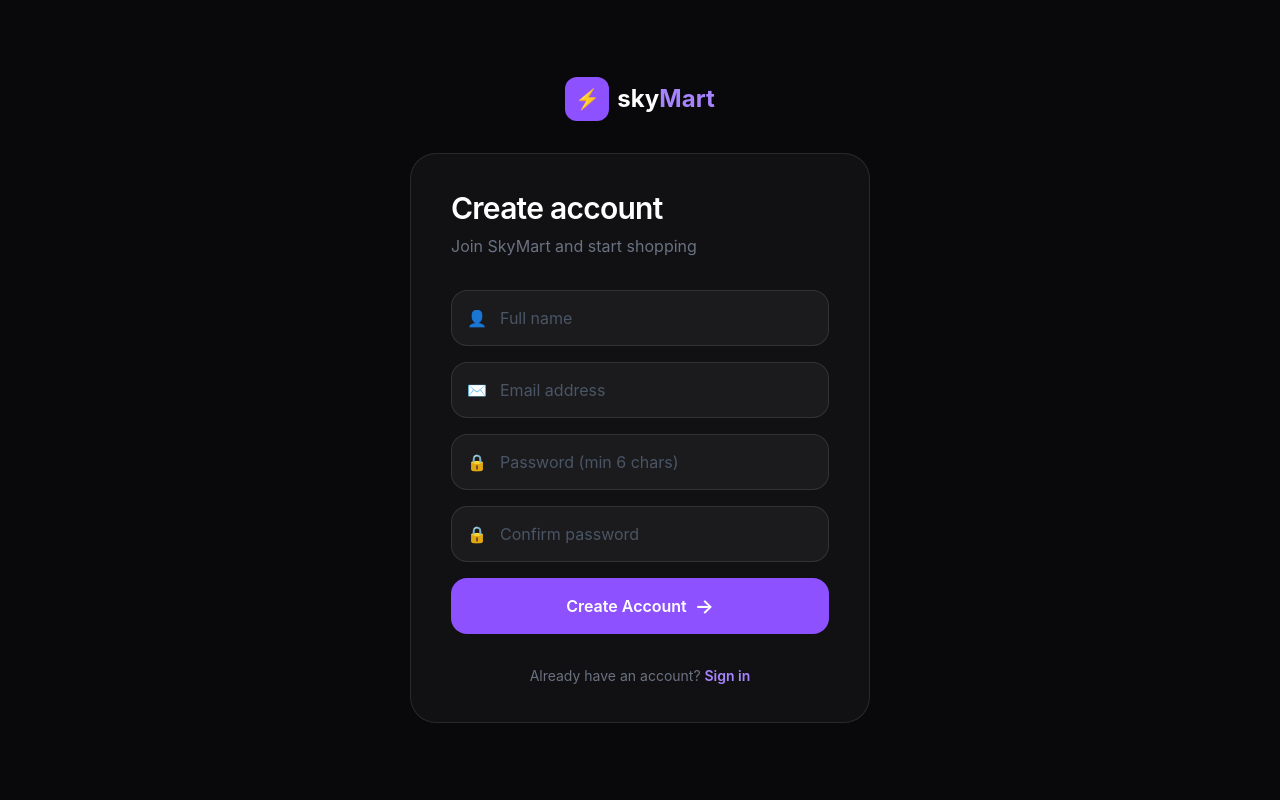
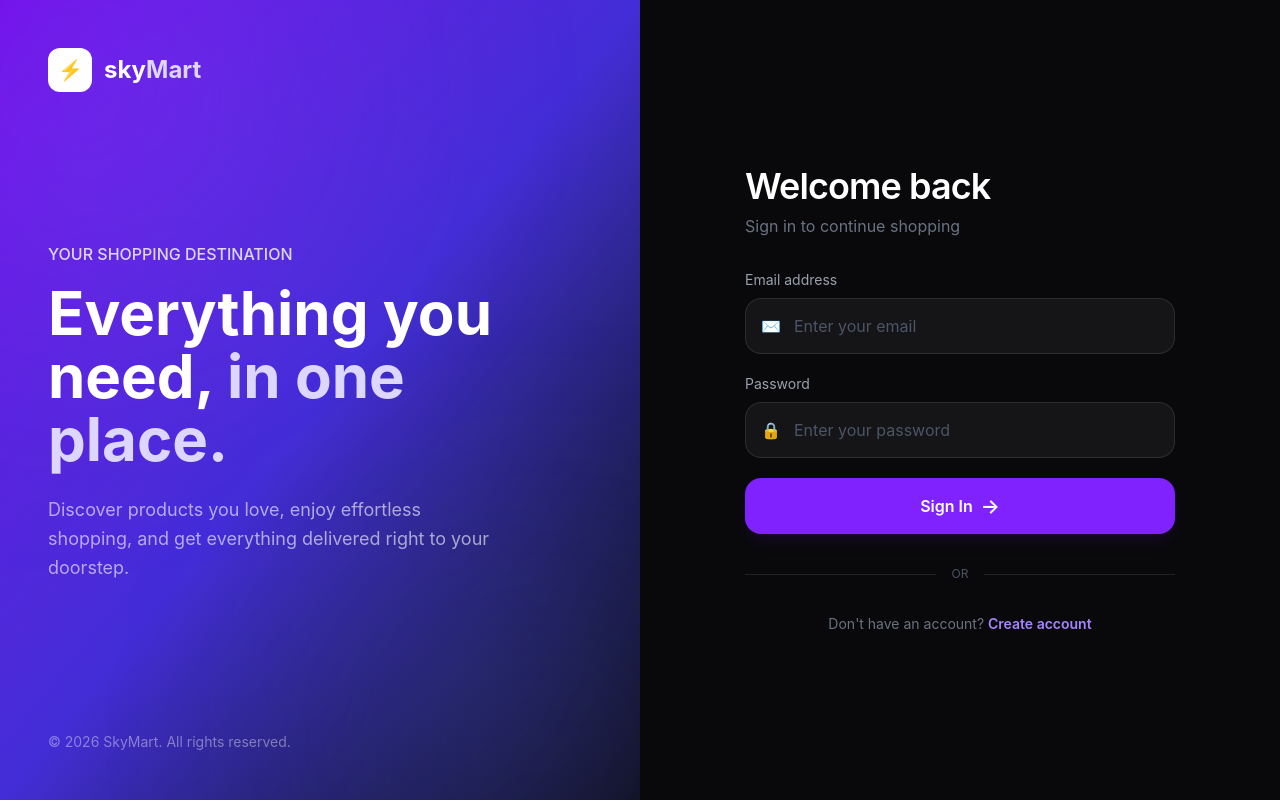
Before and after one commit to Aryanbhatti777/skyMart, a React (Vite) app: page / in a window 1280 px wide. Built offline with nearby package versions, Linux system fonts and the light colour scheme.

Commit message:
Layout page done with outlet and login and register are nested in it in router and navigation done

```diff
--- a/package.json
+++ b/package.json
@@ -13,6 +13,7 @@
     "@tailwindcss/vite": "^4.3.3",
     "react": "^19.2.8",
     "react-dom": "^19.2.8",
+    "react-hook-form": "^7.85.0",
     "react-router": "^8.3.0",
     "tailwindcss": "^4.3.3"
   },
--- a/src/Auth/pages/Login.jsx
+++ b/src/Auth/pages/Login.jsx
@@ -1,9 +1,211 @@
-import React from 'react'
+import { useNavigate } from "react-router";
 
 const Login = () => {
+
+  const navigate = useNavigate();
   return (
-    <div>Login</div>
-  )
-}
+    <div className="min-h-screen bg-[#09090b] flex">
+
+      {/* LEFT SIDE */}
+      <div className="hidden lg:flex lg:w-1/2 relative overflow-hidden bg-gradient-to-br from-violet-700 via-indigo-700 to-[#09090b] p-12">
+
+        {/* Glow */}
+        <div className="absolute w-[500px] h-[500px] bg-violet-500/20 rounded-full blur-[120px] -top-40 -left-40" />
+        <div className="absolute w-[400px] h-[400px] bg-indigo-500/20 rounded-full blur-[120px] bottom-[-150px] right-[-100px]" />
+
+        <div className="relative z-10 flex flex-col justify-between w-full">
+
+          {/* Logo */}
+          <div className="flex items-center gap-3">
+            <div className="w-11 h-11 rounded-xl bg-white flex items-center justify-center">
+              <span className="text-xl">⚡</span>
+            </div>
+
+            <h1 className="text-2xl font-bold text-white">
+              sky<span className="text-violet-200">Mart</span>
+            </h1>
+          </div>
+
+          {/* Main Content */}
+          <div className="max-w-lg">
+
+            <p className="text-violet-200 font-medium mb-4">
+              YOUR SHOPPING DESTINATION
+            </p>
+
+            <h2 className="text-5xl xl:text-6xl font-bold text-white leading-[1.05]">
+              Everything you
+              <br />
+              need,{" "}
+              <span className="text-violet-200">
+                in one place.
+              </span>
+            </h2>
+
+            <p className="text-white/60 text-lg mt-6 max-w-md leading-relaxed">
+              Discover products you love, enjoy effortless shopping,
+              and get everything delivered right to your doorstep.
+            </p>
+
+          </div>
+
+          {/* Bottom */}
+          <p className="text-white/40 text-sm">
+            © 2026 SkyMart. All rights reserved.
+          </p>
+
+        </div>
+      </div>
+
+
+      {/* RIGHT SIDE */}
+      <div className="w-full lg:w-1/2 flex items-center justify-center px-6 py-12">
+
+        <div className="w-full max-w-[430px]">
+
+          {/* Mobile Logo */}
+          <div className="flex lg:hidden justify-center mb-10">
+            <div className="flex items-center gap-2">
+              <div className="w-10 h-10 rounded-xl bg-violet-500 flex items-center justify-center">
+                <span className="text-lg">⚡</span>
+              </div>
+
+              <h1 className="text-2xl font-bold text-white">
+                sky<span className="text-violet-400">Mart</span>
+              </h1>
+            </div>
+          </div>
+
+
+          {/* Heading */}
+          <div className="mb-8">
+            <h2 className="text-3xl sm:text-4xl font-semibold text-white tracking-tight">
+              Welcome back
+            </h2>
+
+            <p className="text-gray-500 mt-2">
+              Sign in to continue shopping
+            </p>
+          </div>
+
+
+          {/* Form */}
+          <div className="space-y-5">
+
+            {/* Email */}
+            <div>
+              <label className="block text-sm text-gray-400 mb-2">
+                Email address
+              </label>
+
+              <div className="relative">
+                <span className="absolute left-4 top-1/2 -translate-y-1/2 text-gray-500">
+                  ✉
+                </span>
+
+                <input
+                  type="email"
+                  placeholder="Enter your email"
+                  className="
+                    w-full h-14
+                    bg-[#151518]
+                    border border-white/10
+                    rounded-2xl
+                    pl-12 pr-4
+                    text-white
+                    placeholder:text-gray-600
+                    outline-none
+                    focus:border-violet-500
+                    focus:ring-4 focus:ring-violet-500/10
+                    transition
+                  "
+                />
+              </div>
+            </div>
+
+
+            {/* Password */}
+            <div>
+              <div className="flex justify-between mb-2">
+                <label className="text-sm text-gray-400">
+                  Password
+                </label>
+              </div>
+
+              <div className="relative">
+                <span className="absolute left-4 top-1/2 -translate-y-1/2 text-gray-500">
+                  🔒
+                </span>
+
+                <input
+                  type="password"
+                  placeholder="Enter your password"
+                  className="
+                    w-full h-14
+                    bg-[#151518]
+                    border border-white/10
+                    rounded-2xl
+                    pl-12 pr-4
+                    text-white
+                    placeholder:text-gray-600
+                    outline-none
+                    focus:border-violet-500
+                    focus:ring-4 focus:ring-violet-500/10
+                    transition
+                  "
+                />
+              </div>
+            </div>
+
+
+            {/* Button */}
+            <button
+              className="
+                w-full h-14
+                rounded-2xl
+                bg-violet-600
+                hover:bg-violet-500
+                text-white
+                font-semibold
+                transition
+                flex items-center justify-center gap-2
+                shadow-lg shadow-violet-600/10
+              "
+            >
+              Sign In
+
+              <span className="text-xl">
+                →
+              </span>
+            </button>
+
+          </div>
+
+
+          {/* Divider */}
+          <div className="flex items-center gap-4 my-8">
+            <div className="h-px bg-white/10 flex-1" />
+            <span className="text-xs text-gray-600">
+              OR
+            </span>
+            <div className="h-px bg-white/10 flex-1" />
+          </div>
+
+
+          {/* Register */}
+          <p className="text-center text-sm text-gray-500 mt-8">
+            Don't have an account?{" "}
+
+            <span onClick={()=> navigate("/register")} className="text-violet-400 font-semibold cursor-pointer hover:text-violet-300">
+              Create account
+            </span>
+          </p>
+
+        </div>
+      </div>
+
+    </div>
+  );
+};
 
 export default Login;
--- a/src/Auth/pages/Register.jsx
+++ b/src/Auth/pages/Register.jsx
@@ -1,4 +1,8 @@
+import { useNavigate } from "react-router";
+
 const Register = () => {
+
+  const navigate = useNavigate()
   return (
     <div className="min-h-screen bg-[#09090b] flex items-center justify-center px-4">
 
@@ -109,7 +113,7 @@ const Register = () => {
           {/* Login */}
           <p className="text-center text-sm text-gray-500 mt-8">
             Already have an account?{" "}
-            <span className="text-violet-400 font-semibold cursor-pointer hover:text-violet-300">
+            <span onClick={() => navigate("/")} className="text-violet-400 font-semibold cursor-pointer hover:text-violet-300">
               Sign in
             </span>
           </p>
--- /dev/null
+++ b/src/Layouts/AuthLayout.jsx
@@ -0,0 +1,12 @@
+import React from 'react'
+import { Outlet } from 'react-router'
+
+const AuthLayout = () => {
+  return (
+    <>
+    <Outlet/>
+    </>
+  )
+}
+
+export default AuthLayout;
```
Also changed, not shown: src/App.jsx (+12 -1 lines), src/Auth/hooks/AuthHook.jsx (added), 1 other file (tests, documents, lock files or other folders).
